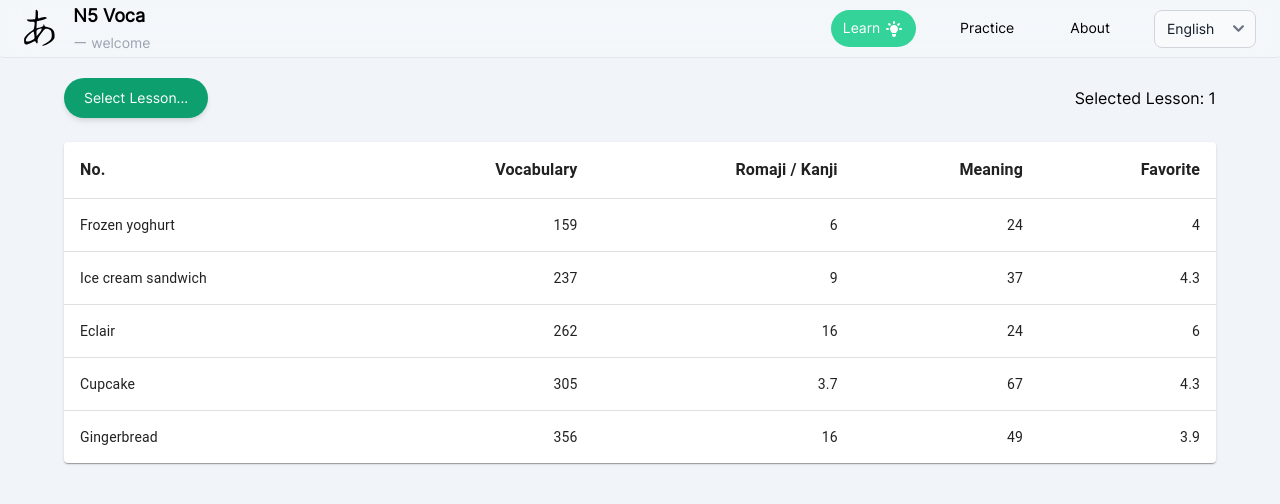
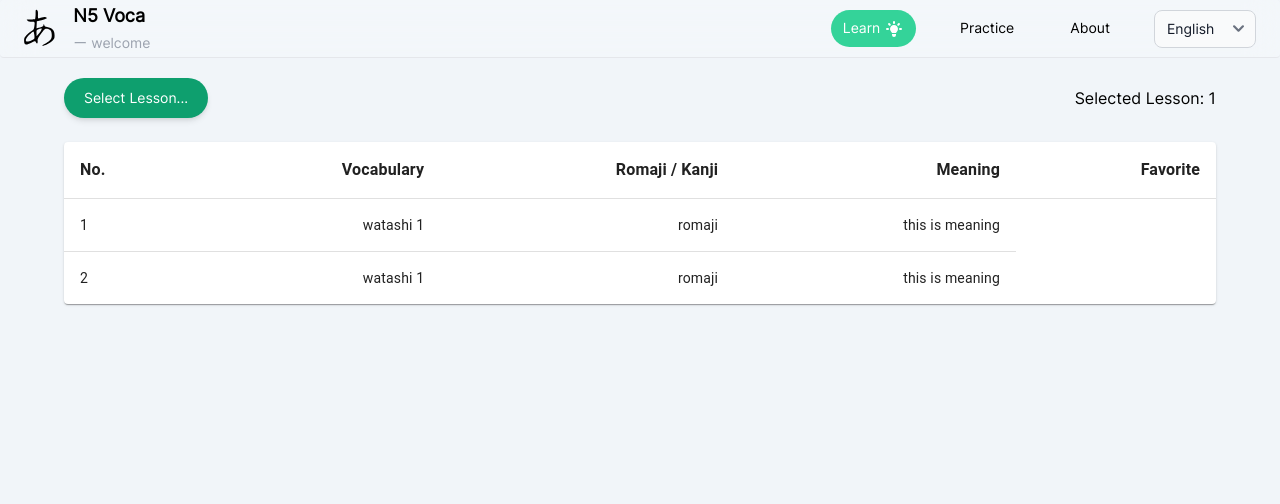
Before and after one commit to ETS-ReactNative1/react--jp-n5-voca, a React (Create React App) app: page /learn in a window 1280 px wide. Shown: the top 504 px of the page. Built offline with nearby package versions, Linux system fonts and the light colour scheme.

Commit message:
finished loading data in learn page

```diff
--- /dev/null
+++ b/src/data/_1.js
@@ -0,0 +1,14 @@
+export const data = [
+  {
+    id: 1,
+    voca: 'watashi 1',
+    romaji: 'romaji',
+    meaning: 'this is meaning',
+  },
+  {
+    id: 2,
+    voca: 'watashi 1',
+    romaji: 'romaji',
+    meaning: 'this is meaning',
+  },
+];
--- /dev/null
+++ b/src/data/_2.js
@@ -0,0 +1,20 @@
+export const data = [
+  {
+    id: 1,
+    voca: 'dfffffffffffffffffffffff',
+    romaji: 'romaji',
+    meaning: 'this is meaning',
+  },
+  {
+    id: 2,
+    voca: 'dfffffffffffffffffff',
+    romaji: 'romaji',
+    meaning: 'this is meaning',
+  },
+  {
+    id: 3,
+    voca: 'dffffffffffffffff',
+    romaji: 'romaji',
+    meaning: 'this is meaning',
+  },
+];
--- a/src/pages/learn.jsx
+++ b/src/pages/learn.jsx
@@ -1,4 +1,4 @@
-import React, { useState } from 'react';
+import React, { useState, useEffect } from 'react';
 import _ from 'lodash';
 import {
   FormControl,
@@ -33,11 +33,13 @@ const rows = [
 
 const Learn = () => {
   const [lesson, setLesson] = useState(1);
+  const [lessonFile, setLessonFile] = useState(0);
   const [modalVisibility, setModalVisibility] = useState(false);
 
   const handleLessonChange = (value) => {
     setLesson(value);
     setModalVisibility(false);
+    setLessonFile(require(`../data/_${value}.js`));
   };
 
   const handleModal = () =>
@@ -46,6 +48,10 @@ const Learn = () => {
   const handleModalClose = () => setModalVisibility(false);
 
   const handleSubmit = () => console.log('submitted');
+
+  useEffect(() => {
+    setLessonFile(require(`../data/_1.js`));
+  }, []);
 
   return (
     <Container>
@@ -86,17 +92,17 @@ const Learn = () => {
               </TableRow>
             </TableHead>
             <TableBody>
-              {rows.map((row) => (
+              {lessonFile.data &&
+                lessonFile.data.map((data) => (
                   <TableRow
-                  key={row.name}
+                    key={data.id}
                     sx={{ '&:last-child td, &:last-child th': { border: 0 } }}>
                     <TableCell component="th" scope="row">
-                    {row.name}
+                      {data.id}
                     </TableCell>
-                  <TableCell align="right">{row.calories}</TableCell>
-                  <TableCell align="right">{row.fat}</TableCell>
-                  <TableCell align="right">{row.carbs}</TableCell>
-                  <TableCell align="right">{row.protein}</TableCell>
+                    <TableCell align="right">{data.voca}</TableCell>
+                    <TableCell align="right">{data.romaji}</TableCell>
+                    <TableCell align="right">{data.meaning}</TableCell>
                   </TableRow>
                 ))}
             </TableBody>
@@ -132,9 +138,10 @@ const Learn = () => {
                   </h3>
                   <div className="flex justify-center flex-col">
                     <div className="relative w-full gap-2 text-center">
-                      <div class="grid grid-cols-5 gap-4">
+                      <div className="grid grid-cols-5 gap-4">
                         {_.range(1, 26).map((i) => (
                           <CustomRadioButton
+                            key={i}
                             value={i}
                             selected={lesson}
                             label={i}
```
Lines whose indentation alone changed are shown as unchanged.
